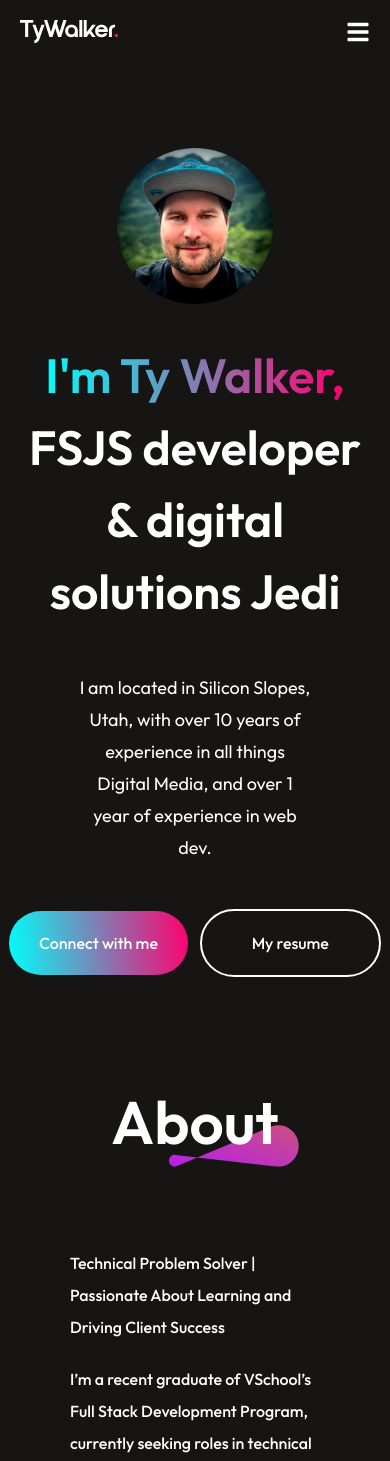
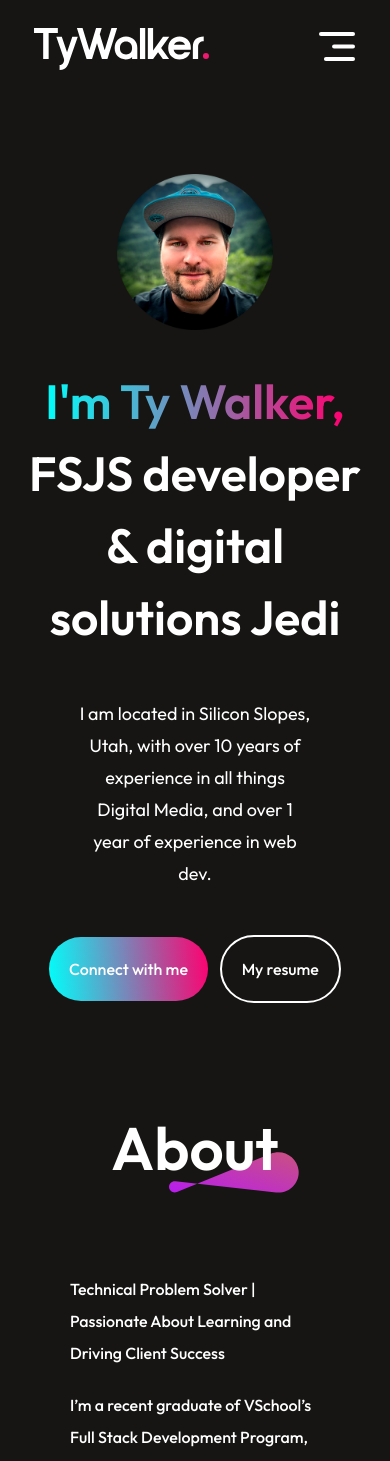
Before and after one commit to RealTylerWalker/portfolio_website, a React (Vite) app: page / in a window 390 px wide. Shown: the top 1461 px of the page. Built offline with nearby package versions, Linux system fonts and the light colour scheme.

Commit message:
adjusted nav logo width and replaced menu icon

```diff
--- a/src/components/Hero/Hero.css
+++ b/src/components/Hero/Hero.css
@@ -84,13 +84,17 @@
         font-size: 16px;
         font-weight: 500;
         margin-bottom: 50px;
+        margin-left: 5vw;
+        margin-right: 5vw;
     }
     .hero-connect{
-        padding: 20px 30px;
+        padding: 20px;
         border-radius: 40px;
+        text-align: center;
     }
     .hero-resume{
-        padding: 20px 50px;
+        padding: 20px;
         border-radius: 40px;
+        text-align: center;
     }
 }
--- a/src/components/MyWork/MyWork.css
+++ b/src/components/MyWork/MyWork.css
@@ -65,7 +65,10 @@
 @media(max-width:768px){
     .myWork{
         gap: 50px;
-        margin: 50px 70px;
+        margin-left: 20px;
+        margin-right: 20px;
+        margin-top: 0px;
+        margin-bottom: 0px;
         align-items: center;
     }
     .myWork-title h1{
--- a/src/components/Navbar/Navbar.css
+++ b/src/components/Navbar/Navbar.css
@@ -4,6 +4,10 @@
     align-items: center;
     margin: 20px;
     position: relative;
+}
+
+.menu-open{
+
 }
 
 .nav-menu{
@@ -61,14 +65,20 @@
 
 
 @media (max-width: 768px) {
+    .navbar-logo{
+        width: 175px;
+
+        margin-left: 3.5vw;
+        margin-top: 1vh;
+    }
     .navbar {
         margin: 20px;
     }
 
     .menu-icon {
         display: block;
-        top: 20px;
-        right: 20px;
+        top: 32px;
+        right: 35px;
         position: fixed;
         font-size: 1.5rem;
         cursor: pointer;
--- a/src/components/Navbar/Navbar.jsx
+++ b/src/components/Navbar/Navbar.jsx
@@ -33,7 +33,7 @@ const Navbar = () => {
 
             {isMobile && (
                 <div className="menu-icon" onClick={toggleMenu}>
-                    {isOpen ? <FaTimes /> : <FaBars />}
+                    {isOpen ? <FaTimes /> : <img src={menu_open} className="menu-open" alt="" />}
                 </div>
             )}
 
```
